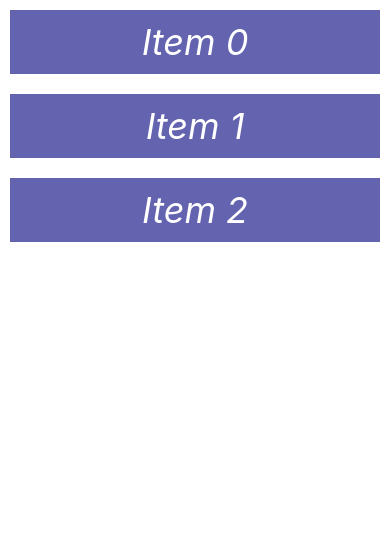
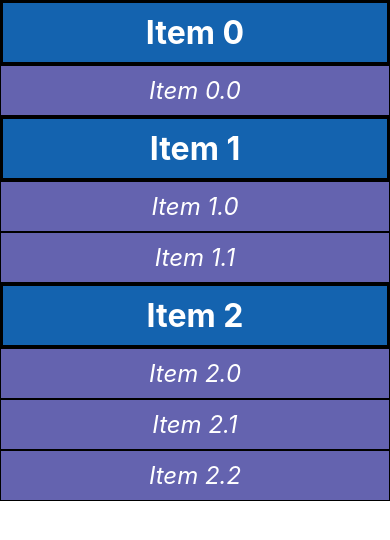
Before and after one commit to lmhinnel/learn-react-native, a React Native app: screen / in a window 390 px wide. Shown: the top 540 px of the page. Built offline with nearby package versions, Linux system fonts and the light colour scheme.

Commit message:
list item with section and refreshable

```diff
--- a/App.js
+++ b/App.js
@@ -3,43 +3,63 @@ import {
   StyleSheet,
   Text,
   View,
-  ScrollView,
   RefreshControl,
+  FlatList,
+  SectionList,
 } from 'react-native';
 
 const App = () => {
   const [items, setItems] = useState([
-    { key: 0, name: 'Item 0' },
-    { key: 1, name: 'Item 1' },
-    { key: 2, name: 'Item 2' },
+    {
+      title: 'Item 0',
+      data: ['Item 0.0'],
+    },
+    {
+      title: 'Item 1',
+      data: ['Item 1.0', 'Item 1.1'],
+    },
+    {
+      title: 'Item 2',
+      data: ['Item 2.0', 'Item 2.1', 'Item 2.2'],
+    },
   ]);
 
   const [refreshing, setRefreshing] = useState(false);
 
   const onRefresh = () => {
     setRefreshing(true);
-    setItems([...items, {key: items.length, name: 'Item ' + items.length}]);
+    var data = [];
+    const length = items.length;
+    for (var i = 0; i <= length; i++) {
+      data.push('Item ' + length + '.' + i);
+    }
+    setItems([...items, { title: 'Item ' + items.length, data: data }]);
     setRefreshing(false);
   }
 
   return (
     <View style={styles.body}>
-      <ScrollView
+      <SectionList
+        keyExtractor={(item, index) => index.toString()}
+        sections={items}
+        renderItem={({ item }) => (
+          <View style={styles.item}>
+            <Text style={styles.text}>{item}</Text>
+          </View>
+        )}
+        renderSectionHeader={({ section }) => (
+          <View style={styles.title}>
+            <Text style={styles.text_title}>{section.title}</Text>
+          </View>
+        )}
         refreshControl={
           <RefreshControl
             refreshing={refreshing}
             onRefresh={onRefresh}
-            colors={['#d463AF']}
+            colors={['#6463AF']}
           />
-        }>
-        {items.map((item) => {
-          return (
-            <View style={styles.item} key={item.key}>
-              <Text style={styles.text}>{item.name}</Text>
-            </View>
-          );
-        })}
-      </ScrollView>
+        }
+      />
     </View>
   );
 };
@@ -48,20 +68,34 @@ const styles = StyleSheet.create({
   body: {
     flex: 1,
     backgroundColor: '#fff',
-    justifyContent: 'center',
+    // justifyContent: 'center',
   },
 
   item: {
-    margin: 10,
     backgroundColor: '#6463AF',
     justifyContent: 'center',
     alignItems: 'center',
+    borderWidth: 0.5,
+  },
+
+  title: {
+    backgroundColor: '#1463AF',
+    justifyContent: 'center',
+    alignItems: 'center',
+    borderWidth: 3,
   },
 
   text: {
     color: '#fff',
-    fontSize: 36,
+    fontSize: 24,
     fontStyle: 'italic',
+    margin: 10,
+  },
+
+  text_title: {
+    color: '#fff',
+    fontSize: 32,
+    fontWeight: 'bold',
     margin: 10,
   }
 });
```
Also changed, not shown: jsconfig.json (added, +7 -0 lines), 1 other file (tests, documents, lock files or other folders).
